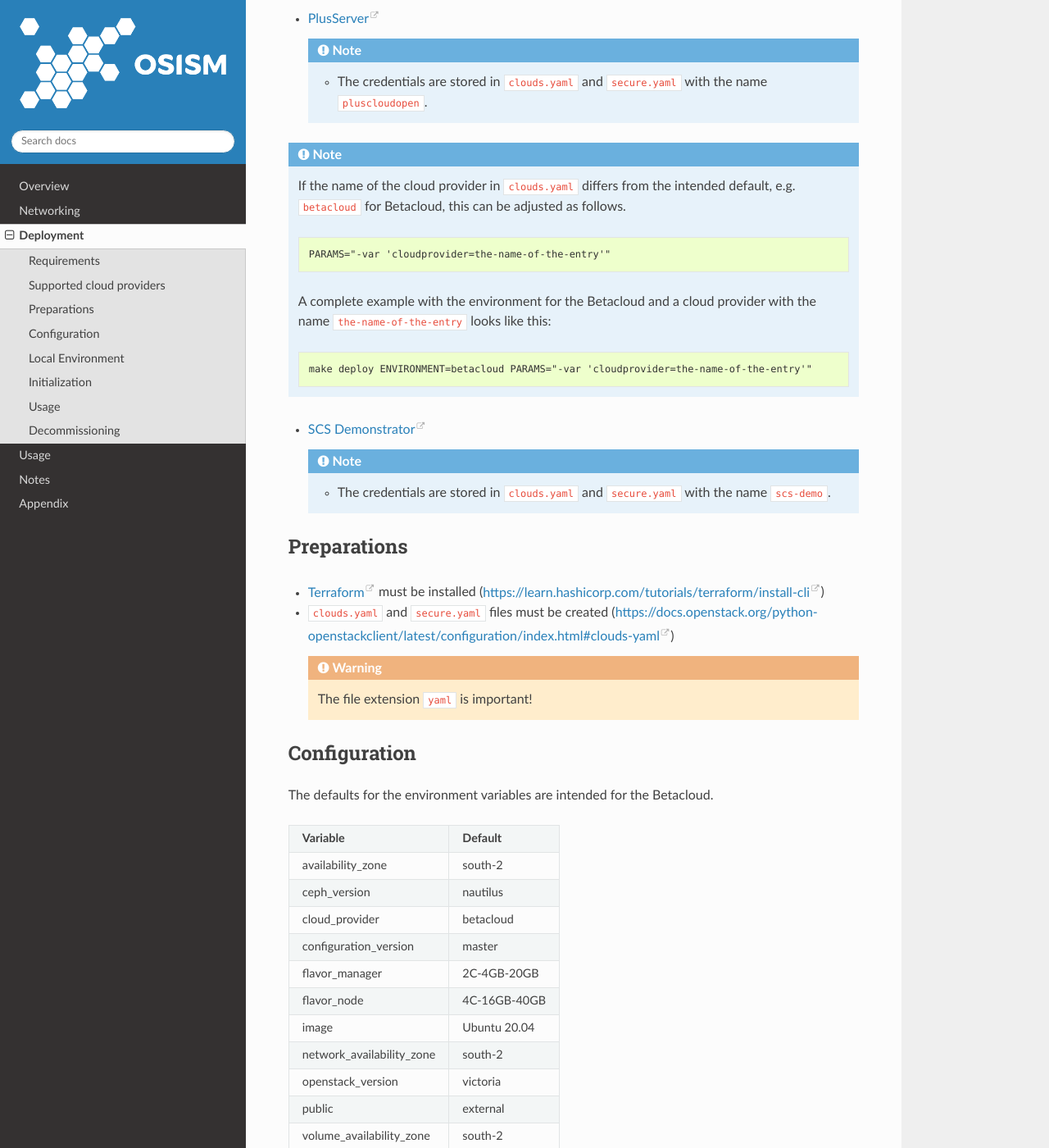
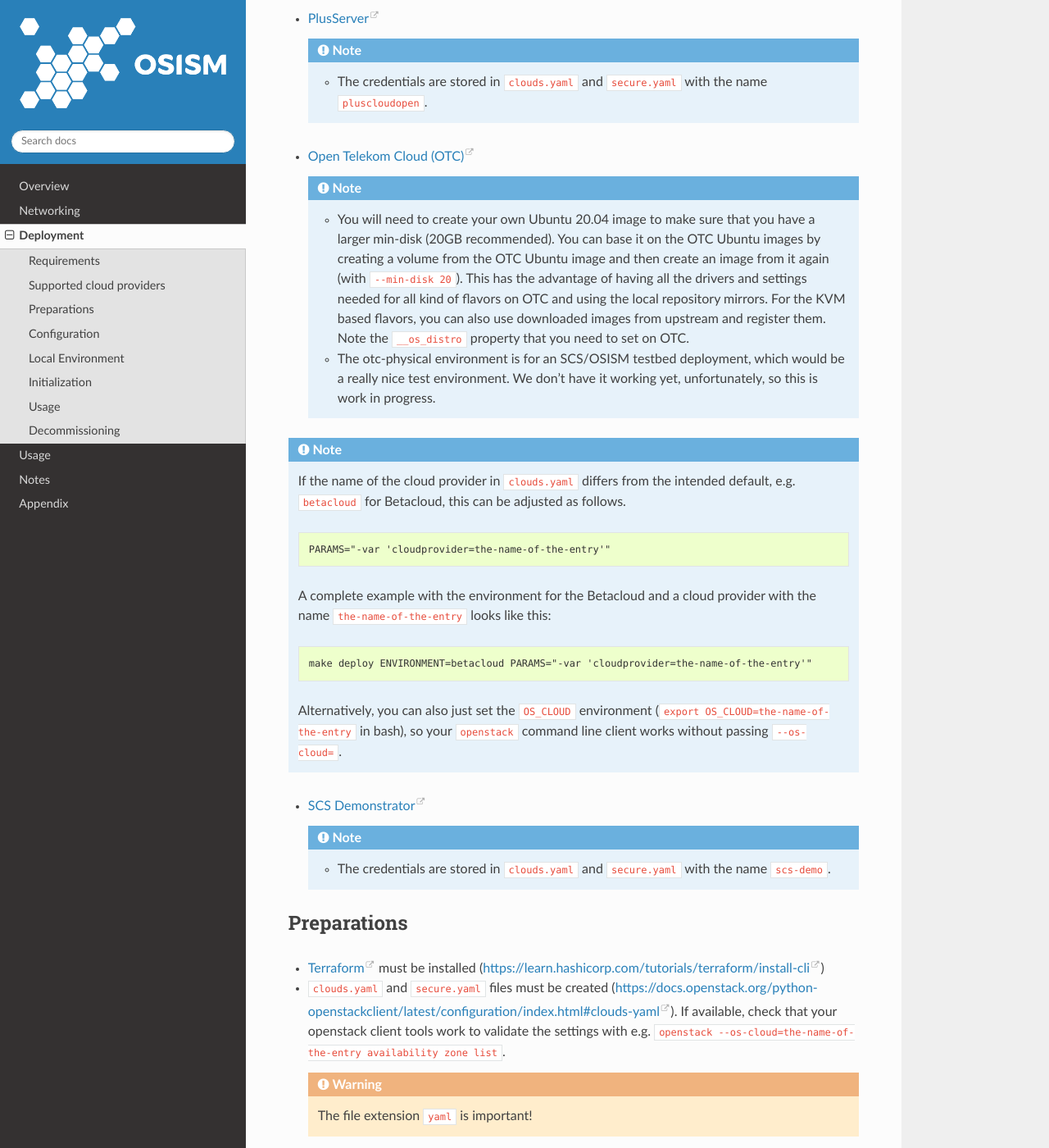
Before and after one commit to osism/testbed, a Sphinx documentation site: the page built from docs/source/deployment.rst, in a window 1280 px wide and 1400 px high, scrolled down 2016 px. Shown: the whole window at 82% size. Built offline with Sphinx 7.4.7 and the Read the Docs theme 2.0.0, drawn with Linux system fonts in a browser that asks for light colours; some of the changed text lies outside the part shown.

Commit message:
Add profiles for OTC (#601)
Signed-off-by: Kurt Garloff <kurt@garloff.de>

```diff
--- a/docs/source/deployment.rst
+++ b/docs/source/deployment.rst
@@ -84,6 +84,23 @@
 
      * The credentials are stored in ``clouds.yaml`` and ``secure.yaml`` with the name ``pluscloudopen``.
 
+* `Open Telekom Cloud (OTC) <https://open-telekom-cloud.com/>`_
+
+  .. note::
+
+     * You will need to create your own Ubuntu 20.04 image to make sure that you have a larger
+       min-disk (20GB recommended). You can base it on the OTC Ubuntu images by creating a volume
+       from the OTC Ubuntu image and then create an image from it again (with ``--min-disk 20``).
+       This has the advantage of having all the drivers and settings needed for all kind of
+       flavors on OTC and using the local repository mirrors. For the KVM based flavors, you can
+       also use downloaded images from upstream and register them. Note the ``__os_distro``
+       property that you need to set on OTC.
+
+     * The otc-physical environment is for an SCS/OSISM testbed deployment, which would be a really
+       nice test environment. We don't have it working yet, unfortunately, so this is work in
+       progress.
+
+
 .. note::
 
    If the name of the cloud provider in ``clouds.yaml`` differs from the intended default, e.g.
@@ -100,6 +117,10 @@
 
       make deploy ENVIRONMENT=betacloud PARAMS="-var 'cloudprovider=the-name-of-the-entry'"
 
+   Alternatively, you can also just set the ``OS_CLOUD`` environment
+   (``export OS_CLOUD=the-name-of-the-entry`` in bash), so your ``openstack`` command line
+   client works without passing ``--os-cloud=``.
+
 * `SCS Demonstrator <https://gx-scs.okeanos.dev>`_
 
   .. note::
@@ -111,7 +132,9 @@
 
 * `Terraform <https://www.terraform.io>`_ must be installed (https://learn.hashicorp.com/tutorials/terraform/install-cli)
 * ``clouds.yaml`` and ``secure.yaml`` files must be created
-  (https://docs.openstack.org/python-openstackclient/latest/configuration/index.html#clouds-yaml)
+  (https://docs.openstack.org/python-openstackclient/latest/configuration/index.html#clouds-yaml).
+  If available, check that your openstack client tools work to validate the settings with
+  e.g. ``openstack --os-cloud=the-name-of-the-entry availability zone list``.
 
   .. warning::
 
@@ -200,6 +223,12 @@
    * Use ``deploy-openstack`` to deploy OpenStack when building the environment. This also
      includes Ceph and infrastructure services.
 
+.. note::
+
+   You can also set the ``ENVIRONMENT`` environment variable (``export ENVIRONMENT=betacloud``
+   in bash) to avoid having to pass it manually all the time.
+
+
 Usage
 =====
 
```
Also changed, not shown: 2 other files.
